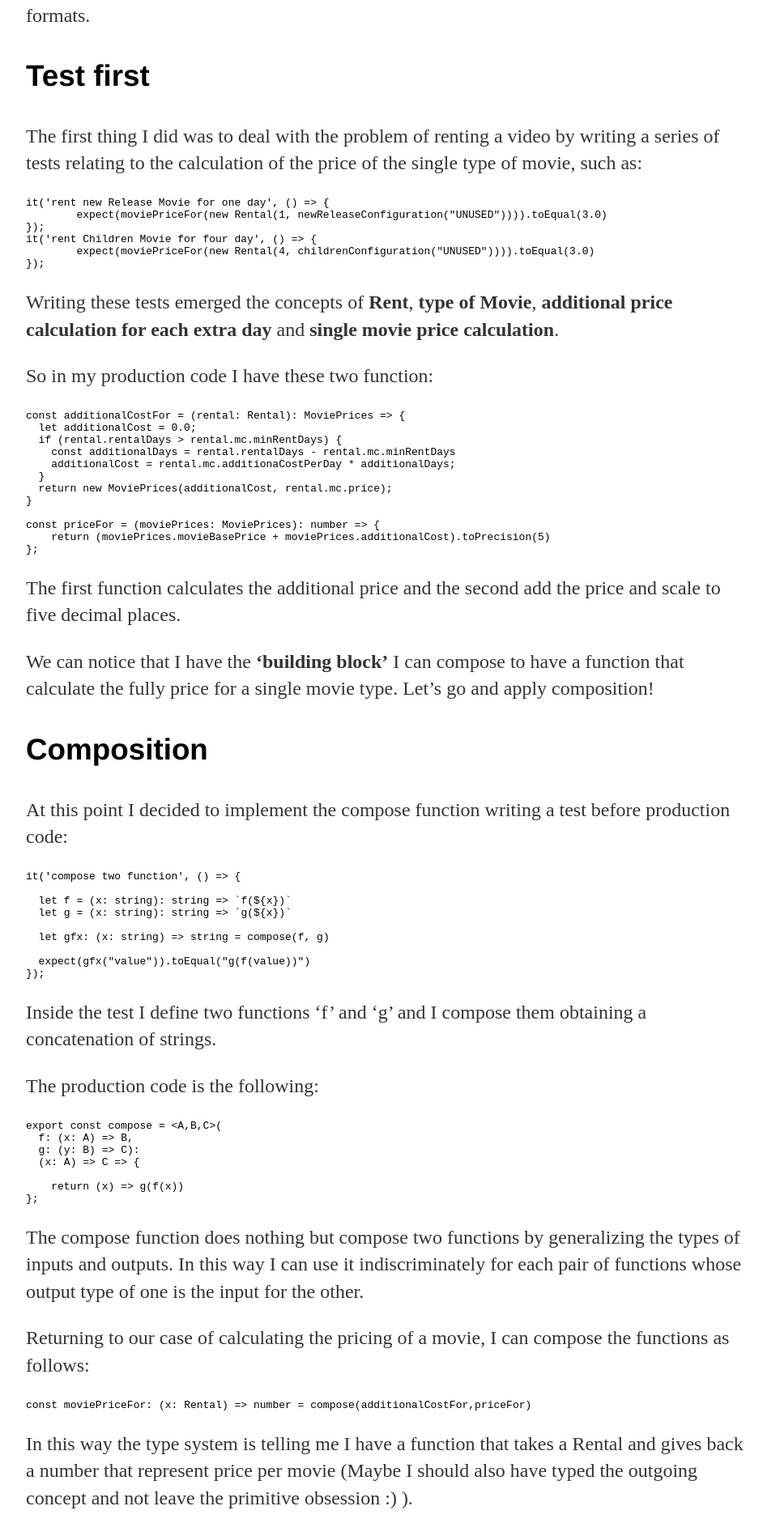
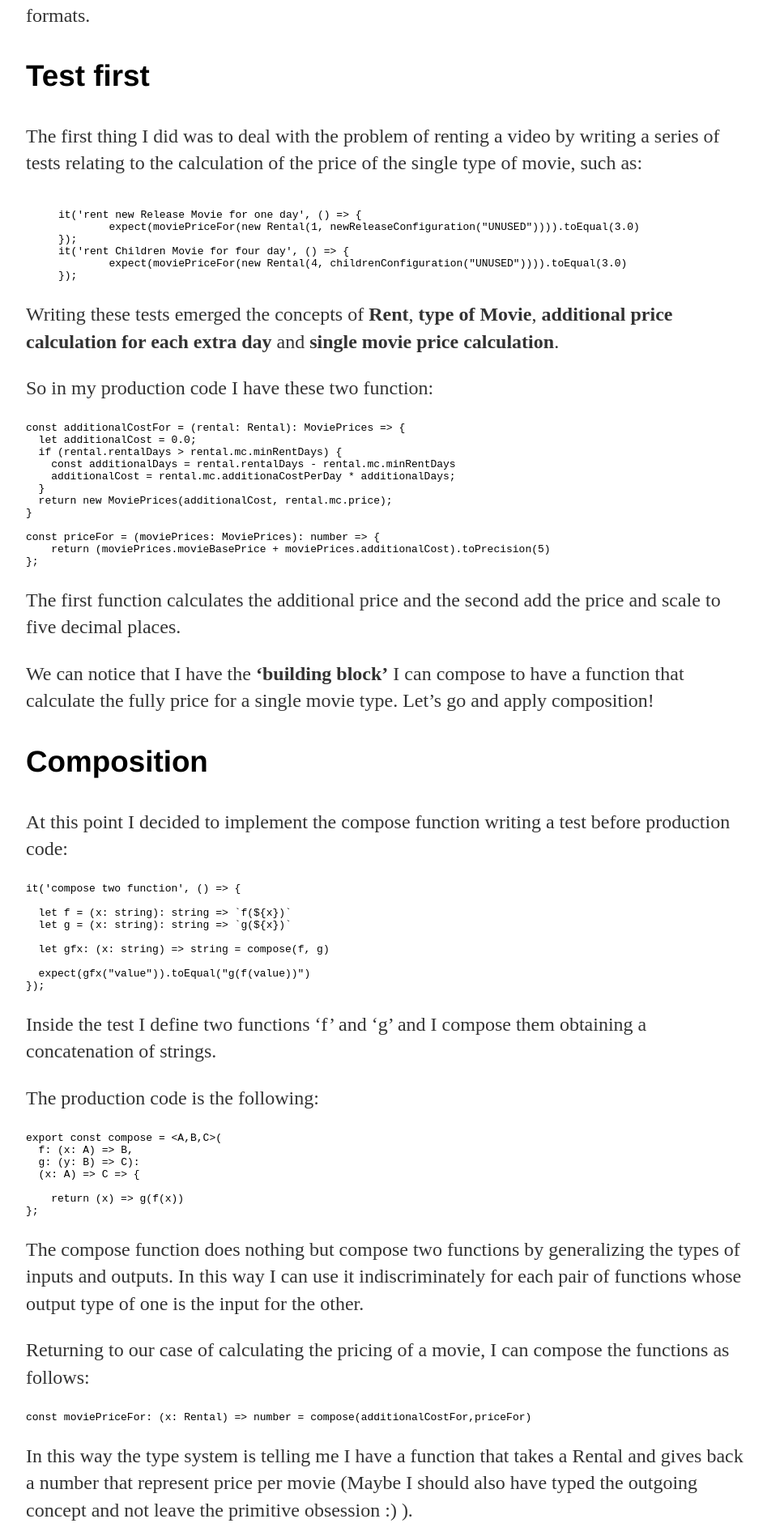
Before and after one commit to sabatinim/sabatinim.github.io, a Jekyll site: the page built from _posts/2020-08-16-building-blocks-and-composition.md, in a window 1280 px wide. Shown: the part 795-2692 px from the top of the page at 81% size, without its empty margins (160-1107 px from the left). Built offline with Jekyll 4.4.1, drawn with Linux system fonts in a browser that asks for light colours.

Commit message:
test code markdown

````diff
--- a/_posts/2020-08-16-building-blocks-and-composition.md
+++ b/_posts/2020-08-16-building-blocks-and-composition.md
@@ -16,14 +16,14 @@
 ### Test first
 The first thing I did was to deal with the problem of renting a video by writing a series of tests relating to the calculation of the price of the single type of movie, such as:
 
-``` typescript
+{% highlight typescript %}
 it('rent new Release Movie for one day', () => {
         expect(moviePriceFor(new Rental(1, newReleaseConfiguration("UNUSED")))).toEqual(3.0)
 });
 it('rent Children Movie for four day', () => {
         expect(moviePriceFor(new Rental(4, childrenConfiguration("UNUSED")))).toEqual(3.0)
 });
-```
+{% endhighlight typescript %}
 
 Writing these tests emerged the concepts of **Rent**, **type of Movie**, **additional price calculation for each extra day** and **single movie price calculation**.
 
````
